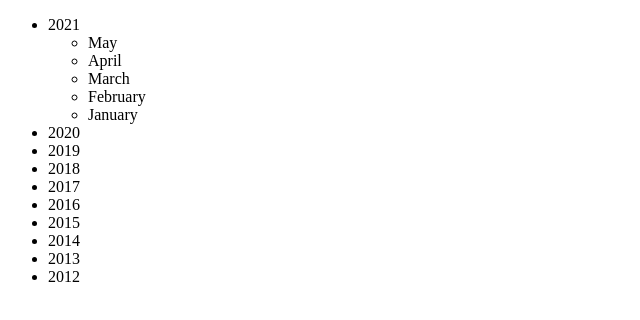
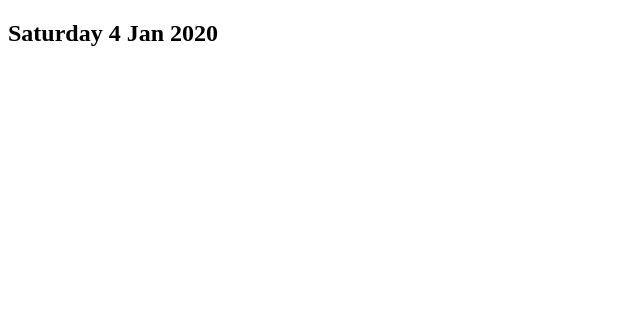
Before and after one commit to oncsp85/fitoclone, a React (Create React App) app: page / in a window 1280 px wide. Shown: the top 320 px of the page, without its empty margins (0-640 px from the left). Built offline with nearby package versions, Linux system fonts and the light colour scheme.

Commit message:
Starting workout on displaying workouts

```diff
--- a/src/Components/MainView.js
+++ b/src/Components/MainView.js
@@ -1,4 +1,5 @@
 import React, { useState, useEffect } from 'react';
+import Workout from './WorkoutView/Workout';
 import WorkoutSelector from './WorkoutSelector';
 
 const MainView = () => {
@@ -213,9 +214,12 @@ const MainView = () => {
     );
   };
 
+
+  console.log(workouts[0]);
   return (
     <div className="main-view">
-      <WorkoutSelector oldestDate={ new Date(2012, 8, 4) } />
+      <Workout currentWorkout={ workouts[0] } />
+      {/* <WorkoutSelector oldestDate={ new Date(2012, 8, 4) } /> */}
     </div>
   );
 };
--- /dev/null
+++ b/src/Components/WorkoutView/Workout.js
@@ -0,0 +1,22 @@
+import React from 'react';
+
+// Helper function to format dates, e.g. "2020-02-01" -> "Saturday, 1 Feb 2020"
+const formatDate = dateString => {
+  return new Date(dateString).toLocaleDateString("en-GB", {
+    weekday: "long", day: "numeric", month: "short", year:"numeric"
+  });
+}
+
+const Workout = ({ currentWorkout }) => {
+  if (!currentWorkout) {
+    return null;
+  }
+  console.log(currentWorkout);
+  return(
+    <div className="workout">
+      <h2 className="date">{ formatDate(currentWorkout.date.$date) }</h2>
+    </div>
+  );
+};
+
+export default Workout;
```
